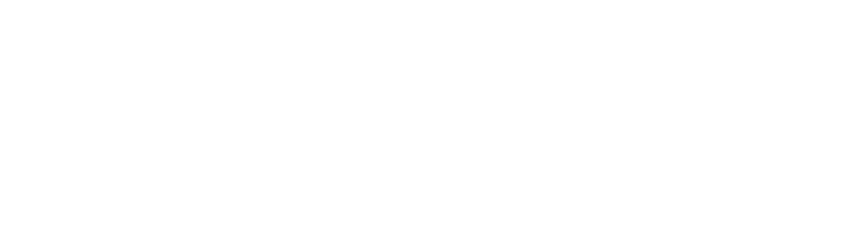
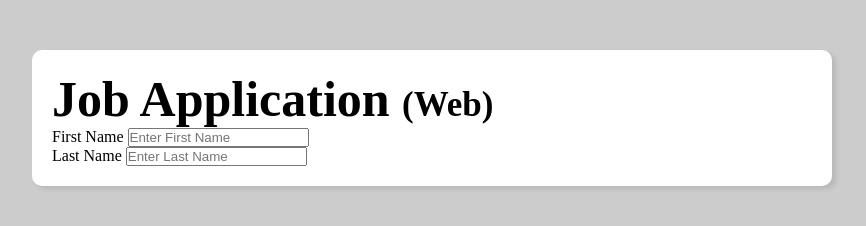
Before and after one commit to tasnim29/Project2, a plain HTML site: page index.html in a window 1280 px wide. Shown: the whole page, without its empty margins (208-1074 px from the left). Drawn offline with Linux system fonts and the light colour scheme.

Commit message:
something added

```diff
--- a/index.html
+++ b/index.html
@@ -4,8 +4,26 @@
     <meta charset="UTF-8">
     <meta name="viewport" content="width=device-width, initial-scale=1.0">
     <title>Job Application Form</title>
+    <link rel="stylesheet" href="style.css">
 </head>
 <body>
+    <div class="container">
+        <div class="apply_box">
+            <h1>Job Application
+                <span class="small">(Web)</span>
+            </h1>
+            <form action="">
+                <div class="form_container">
+                    <label for="first_name">First Name</label>
+                    <input type="text" name="first_name" id="first_name" placeholder="Enter First Name">
+                </div>
+                <div class="form_container">
+                    <label for="last_name">Last Name</label>
+                    <input type="text" name="last_name" id="last_name" placeholder="Enter Last Name">
+                </div>
+            </form>
 
+        </div>
+    </div>
 </body>
 </html>
--- /dev/null
+++ b/style.css
@@ -0,0 +1,29 @@
+* {
+  margin: 0;
+  padding: 0;
+  box-sizing: border-box;
+}
+/* it is kind of like a reset */
+
+body {
+  background-color: #ccc;
+}
+.container {
+  margin: 0 auto;
+  max-width: 1000px;
+}
+.apply_box {
+  max-width: 800px;
+  background-color: white;
+  padding: 20px;
+  margin: 0 auto;
+  margin-top: 50px;
+  box-shadow: 4px 3px 5px rgba(1, 1, 1, 0.1);
+  border-radius: 10px;
+}
+h1 {
+  font-size: 50px;
+}
+.small {
+  font-size: 35px;
+}
```
